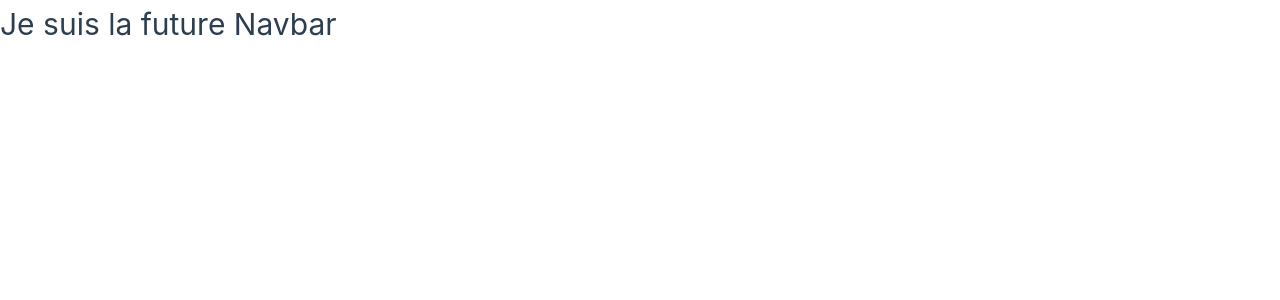
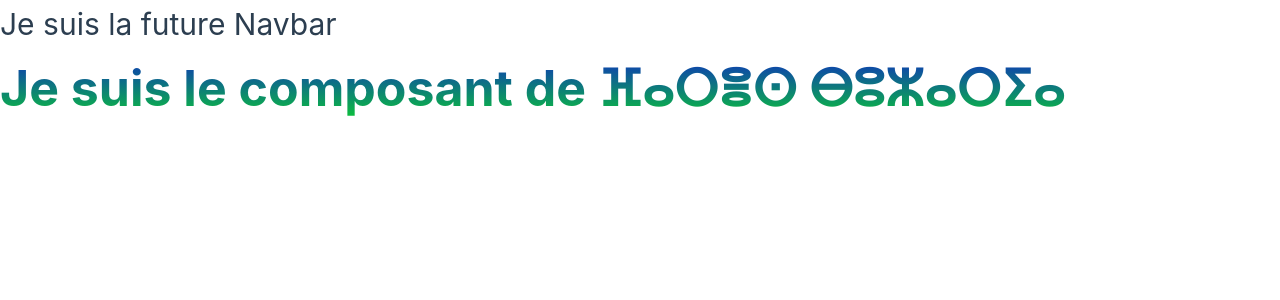
Before and after one commit to juliencauwet/CreaVueJS, a Vue app: page / in a window 1280 px wide. Shown: the top 300 px of the page. Built offline with nearby package versions, Linux system fonts and the light colour scheme.

Commit message:
Composant Farès

```diff
--- a/src/App.vue
+++ b/src/App.vue
@@ -1,12 +1,11 @@
 <script setup>
 import Navbar from './components/Navbar.vue';
+import FaresComp from './components/FaresComponent.vue'
 </script>
 
 <template>
-<Navbar></Navbar>
-
+    <Navbar></Navbar>
+    <FaresComp title="Je suis le composant de ⴼⴰⵔⴻⵙ ⴱⵓⵣⴰⵔⵉⴰ" />
 </template>
 
-<style scoped>
-
-</style>
+<style scoped></style>
--- /dev/null
+++ b/src/components/FaresComponent.vue
@@ -0,0 +1,22 @@
+<script setup>
+defineProps(['title']);
+</script>
+
+<template>
+    <div>
+        <h1> {{ title }}</h1>
+    </div>
+</template>
+
+<style scoped>
+div {}
+
+h1 {
+    font-size: 50px;
+    font-weight: bold;
+    background: linear-gradient(rgb(15, 31, 206), rgb(11, 216, 38));
+    background-clip: text;
+    -webkit-background-clip: text;
+    color: transparent;
+}
+</style>
```
